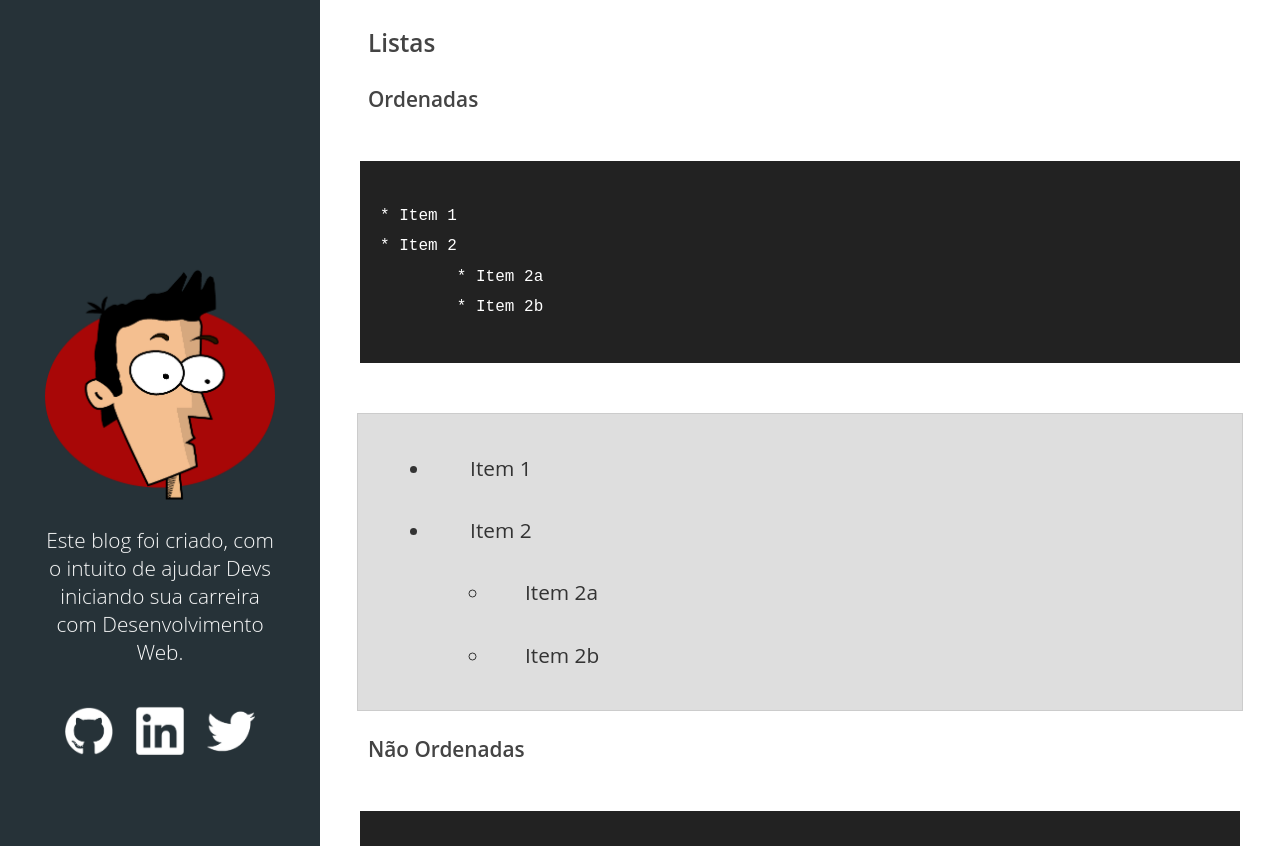
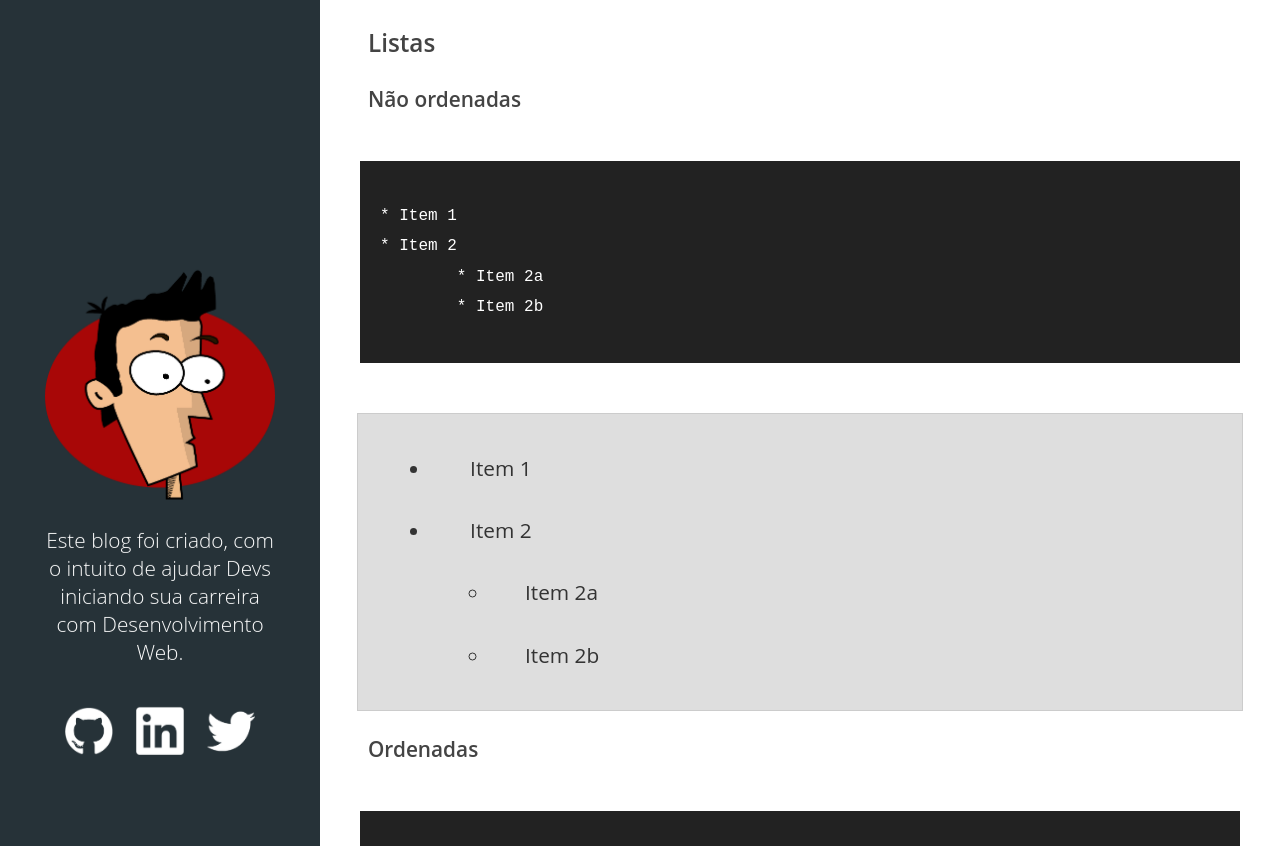
Before and after one commit to bmarques1995/lucasmaiaesilva.github.io, a Jekyll site: the page built from _posts/2015-10-12-usando-markdown.md, in a window 1280 px wide and 1400 px high, scrolled down 2451 px. Shown: the part 175-1021 px from the top of the window. Built offline with Jekyll 4.4.1, drawn with Linux system fonts in a browser that asks for light colours; comment, search, counter and statistics services are not loaded; some of the changed lines change nothing that is shown.

Commit message:
adjusting lists

```diff
--- a/_posts/2015-10-12-usando-markdown.md
+++ b/_posts/2015-10-12-usando-markdown.md
@@ -67,7 +67,7 @@ _Você pode **combinar** eles também_
 
 ### Listas
 
-#### Ordenadas
+#### Não ordenadas
 
 {% highlight  html %}
 * Item 1
@@ -85,7 +85,7 @@ _Você pode **combinar** eles também_
 >	* Item 2b
 
 
-#### Não Ordenadas
+#### Ordenadas
 
 {% highlight  html %}
 1. Item 1
```
